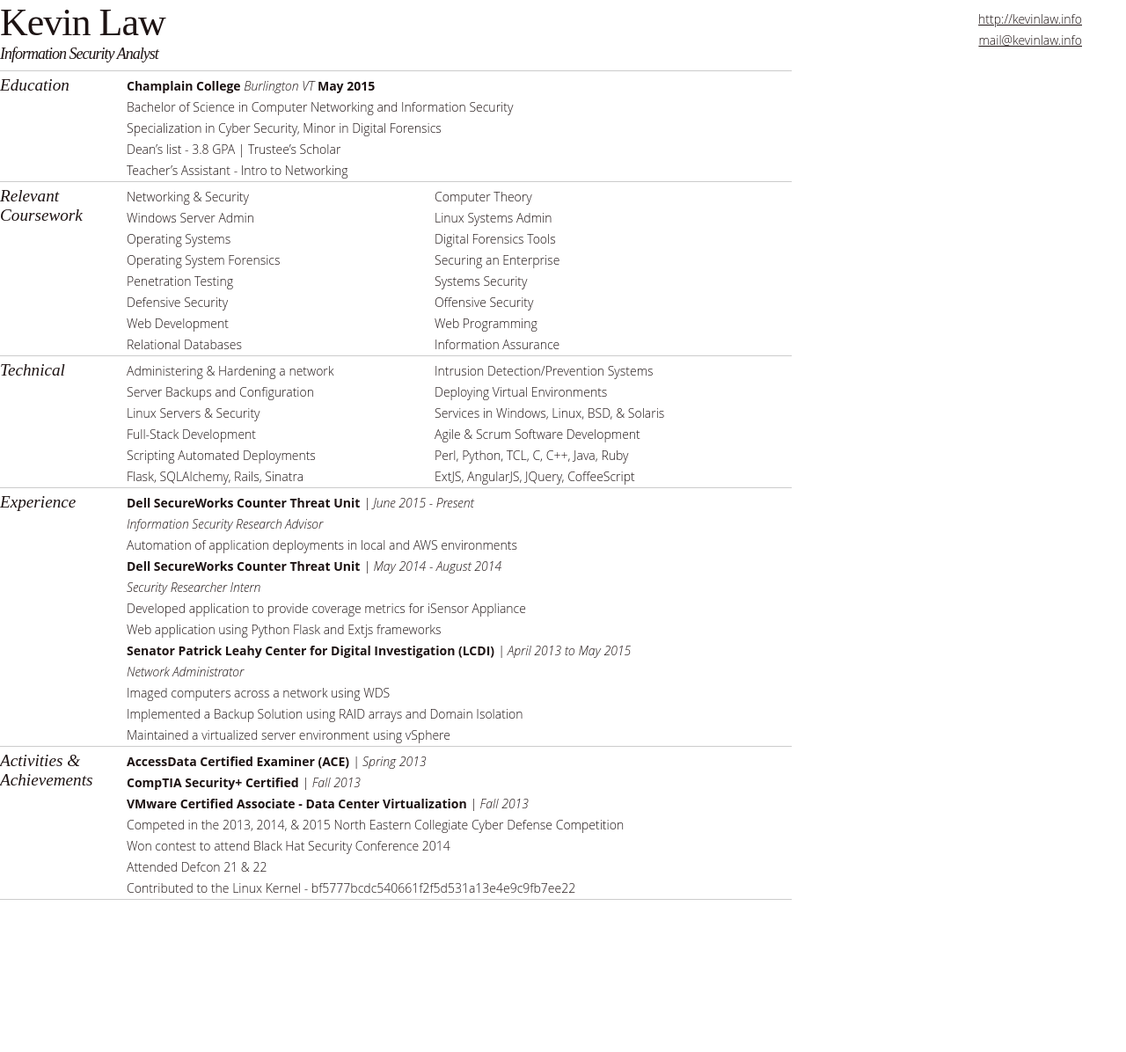
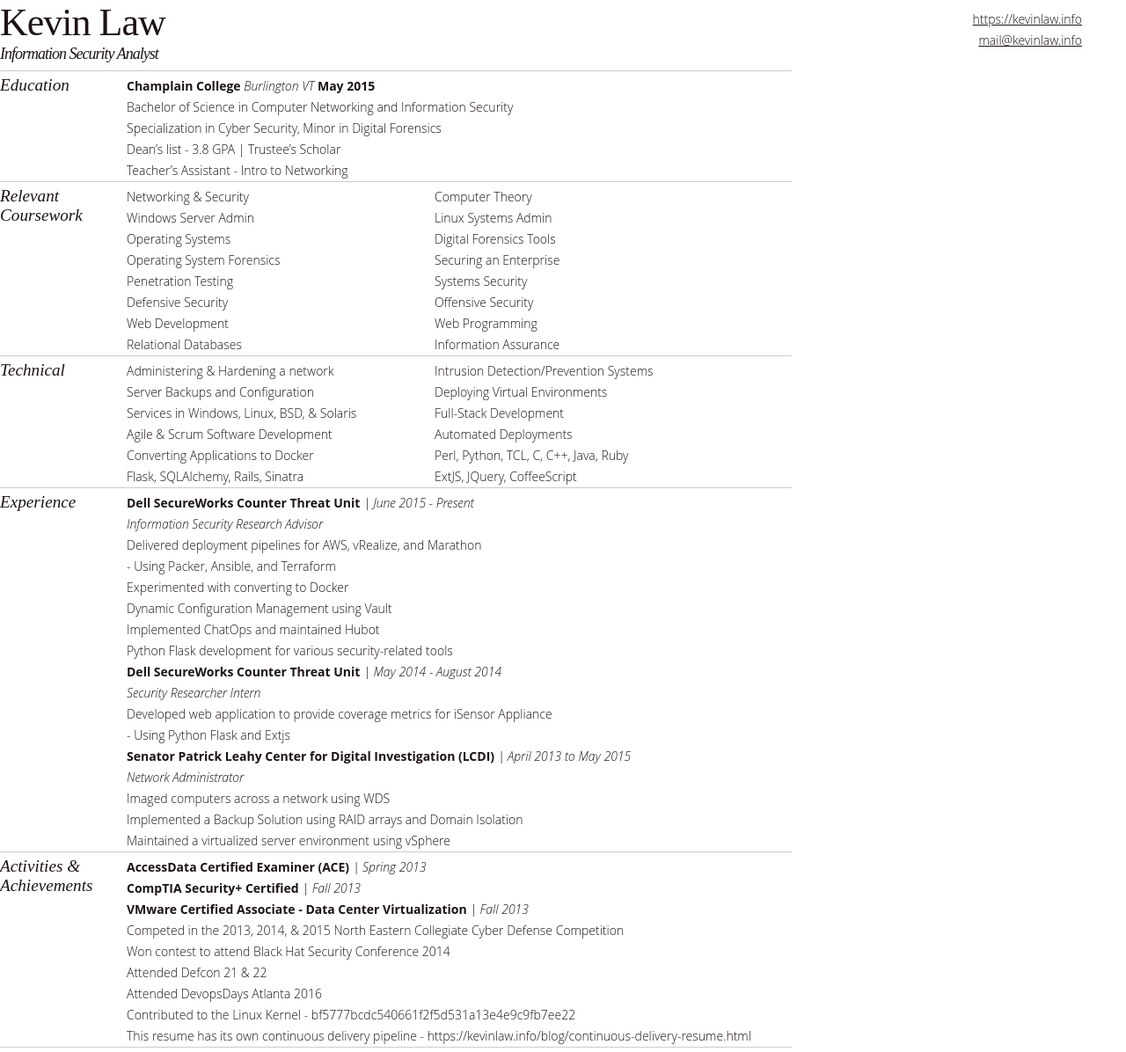
Before and after one commit to thatarchguy/KevinLawDotInfo, a Jekyll site: the page built from resume.md, in a window 1280 px wide. Shown: the whole page at 88% size. Built offline with Jekyll 4.4.1, drawn with Linux system fonts in a browser that asks for light colours; Markdown is read by kramdown in place of the engine named in the settings; before the commit the page ends 1028 px from its top, so only the background shows below that.

Commit message:
Updated Resume
Signed-off-by: Kevin <Kevin@stealsyour.pw>

```diff
--- a/resume.md
+++ b/resume.md
@@ -7,7 +7,7 @@
 # Kevin Law
 ## Information Security Analyst
 
-> [http://kevinlaw.info](http://www.kevinlaw.info) <br>
+> [https://kevinlaw.info](https://www.kevinlaw.info) <br>
 > [mail@kevinlaw.info](mailto:mail@kevinlaw.info)
 
 ------
@@ -50,15 +50,14 @@
 1. Intrusion Detection/Prevention Systems
 1. Server Backups and Configuration
 1. Deploying Virtual Environments
-1. Linux Servers & Security
 1. Services in Windows, Linux, BSD, & Solaris
 1. Full-Stack Development
 1. Agile & Scrum Software Development
-1. Scripting Automated Deployments
+1. Automated Deployments
+1. Converting Applications to Docker
 1. Perl, Python, TCL, C, C++, Java, Ruby
 1. Flask, SQLAlchemy, Rails, Sinatra
-1. ExtJS, AngularJS, JQuery, CoffeeScript
-
+1. ExtJS, JQuery, CoffeeScript
 
 ------
 
@@ -66,12 +65,17 @@
 
 **Dell SecureWorks Counter Threat Unit**  *| June 2015 - Present*
 	*Information Security Research Advisor*
-	Automation of application deployments in local and AWS environments
+	Delivered deployment pipelines for AWS, vRealize, and Marathon
+	  - Using Packer, Ansible, and Terraform
+  Experimented with converting to Docker
+  Dynamic Configuration Management using Vault
+	Implemented ChatOps and maintained Hubot
+	Python Flask development for various security-related tools
 
 **Dell SecureWorks Counter Threat Unit**  *| May 2014 - August 2014*
 	*Security Researcher Intern*
-	Developed application to provide coverage metrics for iSensor Appliance
-	Web application using Python Flask and Extjs frameworks
+	Developed web application to provide coverage metrics for iSensor Appliance
+	 - Using Python Flask and Extjs
 
 **Senator Patrick Leahy Center for Digital Investigation (LCDI)**  *| April 2013 to May 2015*
 	*Network Administrator*
@@ -88,6 +92,8 @@
 Competed in the 2013, 2014, & 2015 North Eastern Collegiate Cyber Defense Competition
 Won contest to attend Black Hat Security Conference 2014
 Attended Defcon 21 & 22
+Attended DevopsDays Atlanta 2016
 Contributed to the Linux Kernel - bf5777bcdc540661f2f5d531a13e4e9c9fb7ee22
+This resume has its own continuous delivery pipeline - https://kevinlaw.info/blog/continuous-delivery-resume.html
 
 ------
```
